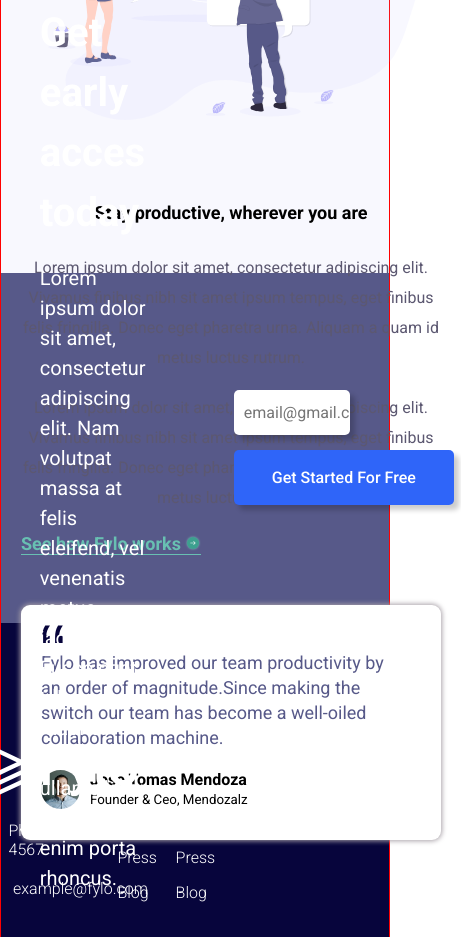
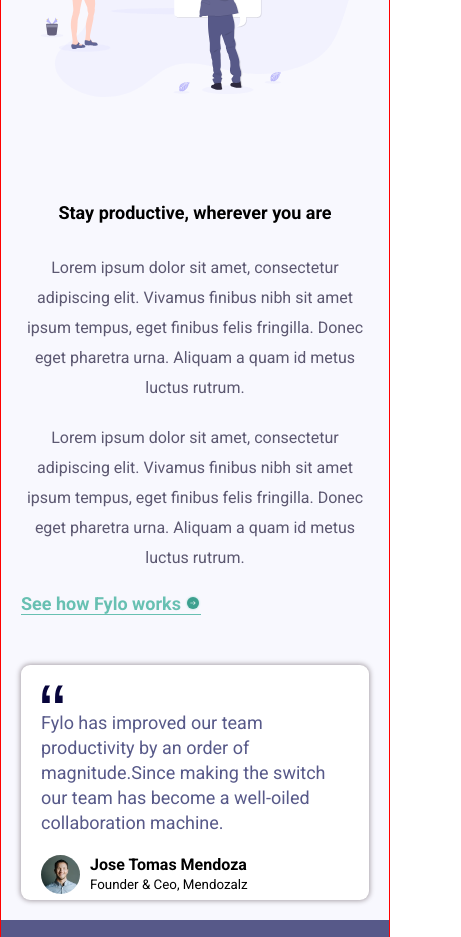
Before and after one commit to joseDEVELO/landing-page, a plain HTML site: page index.html in a window 390 px wide. Shown: the part 1262-2199 px from the top of the page, 461 px wide, since content can reach past the window. Drawn offline with Linux system fonts and the light colour scheme.

Commit message:
proyecto finalizado 25/05/23

```diff
--- a/css/style.css
+++ b/css/style.css
@@ -377,7 +377,7 @@
     article.seccion2{
         display: grid;
         width: 100%;
-        height: 500px;
+        height: auto;
     }
     .seccion2_izquierda{
         width: 100%;
@@ -386,4 +386,73 @@
         order: 2;
 
     }
+    .izquierda-card {
+        margin-top: 50px;
+        width: 100%;
+        height: 235px;
+        background-color: white;
+        border-radius: 9px;
+        padding: 20px;
+        -webkit-box-shadow: 0px 0px 5px 1px rgba(168,161,168,1);
+        -moz-box-shadow: 0px 0px 5px 1px rgba(168,161,168,1);
+        box-shadow: 0px 0px 5px 1px rgba(168,161,168,1);
+    }
+    .seccion-morada {
+        width: 100%;
+        height: 350px;
+        background-color: #575989;
+        padding: 20px 0;
+        display: block;
+        text-align: center;
+        height: auto;
+        padding-bottom: 90px;
+    }
+    .seccion_izquierda {
+        width: 100%;
+        padding: 0 20px;
+        display: block;
+        justify-content: start;
+        align-items: center;
+    }
+    .seccion_derecha {
+        width: 100%;
+        display: flex;
+        flex-direction: column;
+        justify-content: center;
+        align-items: center;
+        padding: 0 10%;
+    }
+    .seccion_izquierda h2 {
+        font-size: 28px;
+        line-height: 60px;
+        color: #fff;
+    }
+    .seccion_izquierda p {
+        font-size: 16px;
+        line-height: 30px;
+        margin-top: 20px;
+        color: #fff;
+        margin-bottom: 40px;
+    }
+    .seccion_derecha button {
+        width: 100%;
+        height: 50px;
+    }
+    footer {
+        display: block;
+        padding: 40px 20px;
+        height: auto;
+    }
+    .quince, .treinta, .cuarenta {
+        display: block;
+        width: 100%;
+    }
+    .quince{
+        display: block;
+        width: 100%;
+        margin-top: 20px;
+    }
+    .quince h2{
+        line-height: 30px;
+    }
 }
--- a/index.html
+++ b/index.html
@@ -48,8 +48,11 @@
     <div class="seccion2_izquierda izquierda">
       <div class="izquierda_texto section2">
         <h2>Stay productive, wherever you are</h2>
-        <p>Lorem ipsum dolor sit amet, consectetur adipiscing elit. Vivamus finibus nibh sit amet ipsum tempus, eget finibus felis fringilla. Donec eget pharetra urna. Aliquam a quam id metus luctus rutrum.</p>
-        <p>Lorem ipsum dolor sit amet, consectetur adipiscing elit. Vivamus finibus nibh sit amet ipsum tempus, eget finibus felis fringilla. Donec eget pharetra urna. Aliquam a quam id metus luctus rutrum.</p>
+        <div class="seccion2_p">
+          <p>Lorem ipsum dolor sit amet, consectetur adipiscing elit. Vivamus finibus nibh sit amet ipsum tempus, eget finibus felis fringilla. Donec eget pharetra urna. Aliquam a quam id metus luctus rutrum.</p>
+          <p>Lorem ipsum dolor sit amet, consectetur adipiscing elit. Vivamus finibus nibh sit amet ipsum tempus, eget finibus felis fringilla. Donec eget pharetra urna. Aliquam a quam id metus luctus rutrum.
+          </p>
+        </div>
         <div class="izquierda_imagen">
           <a href="">See how Fylo works</a>
           <img src="/images/icon-arrow.svg" alt="icon">
```
